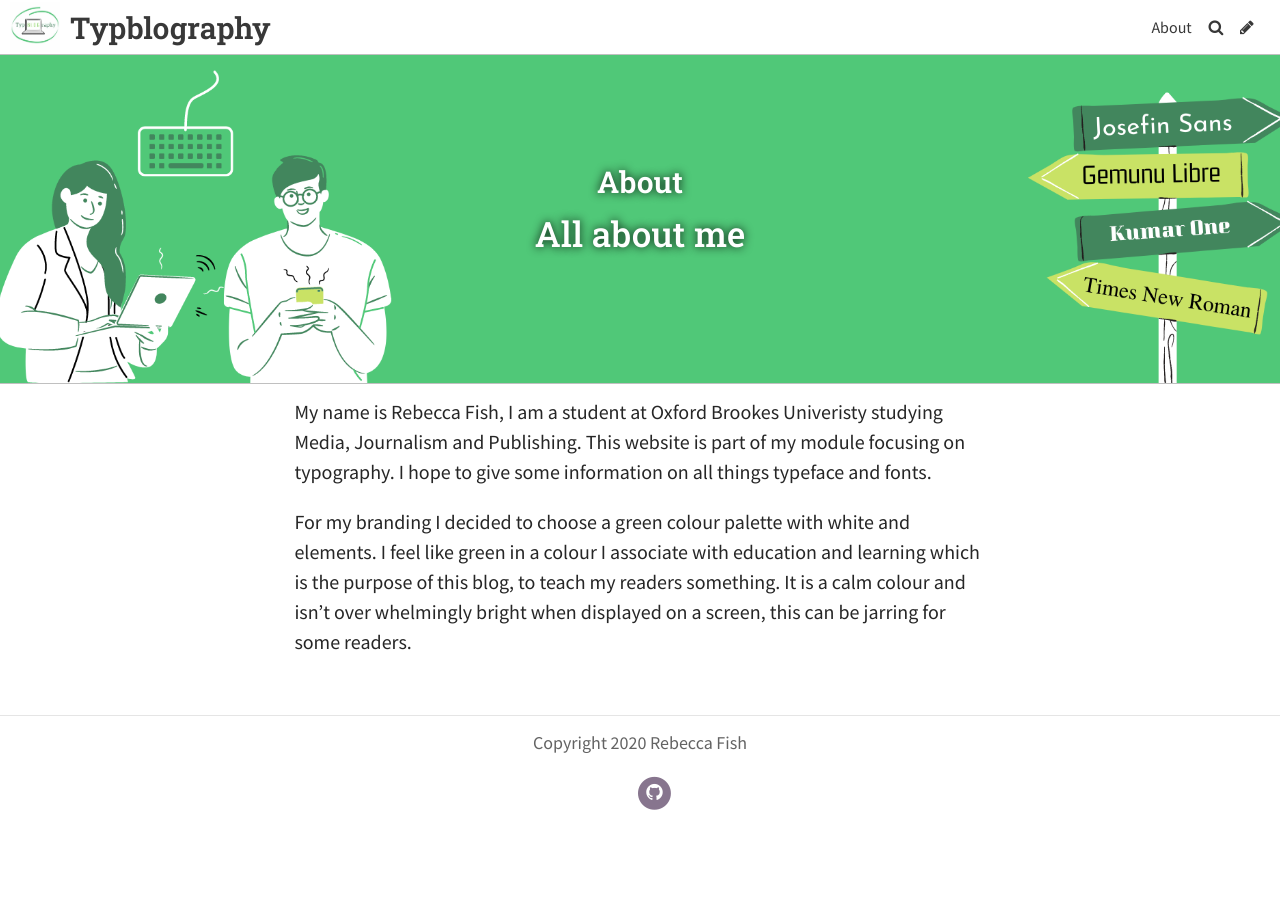
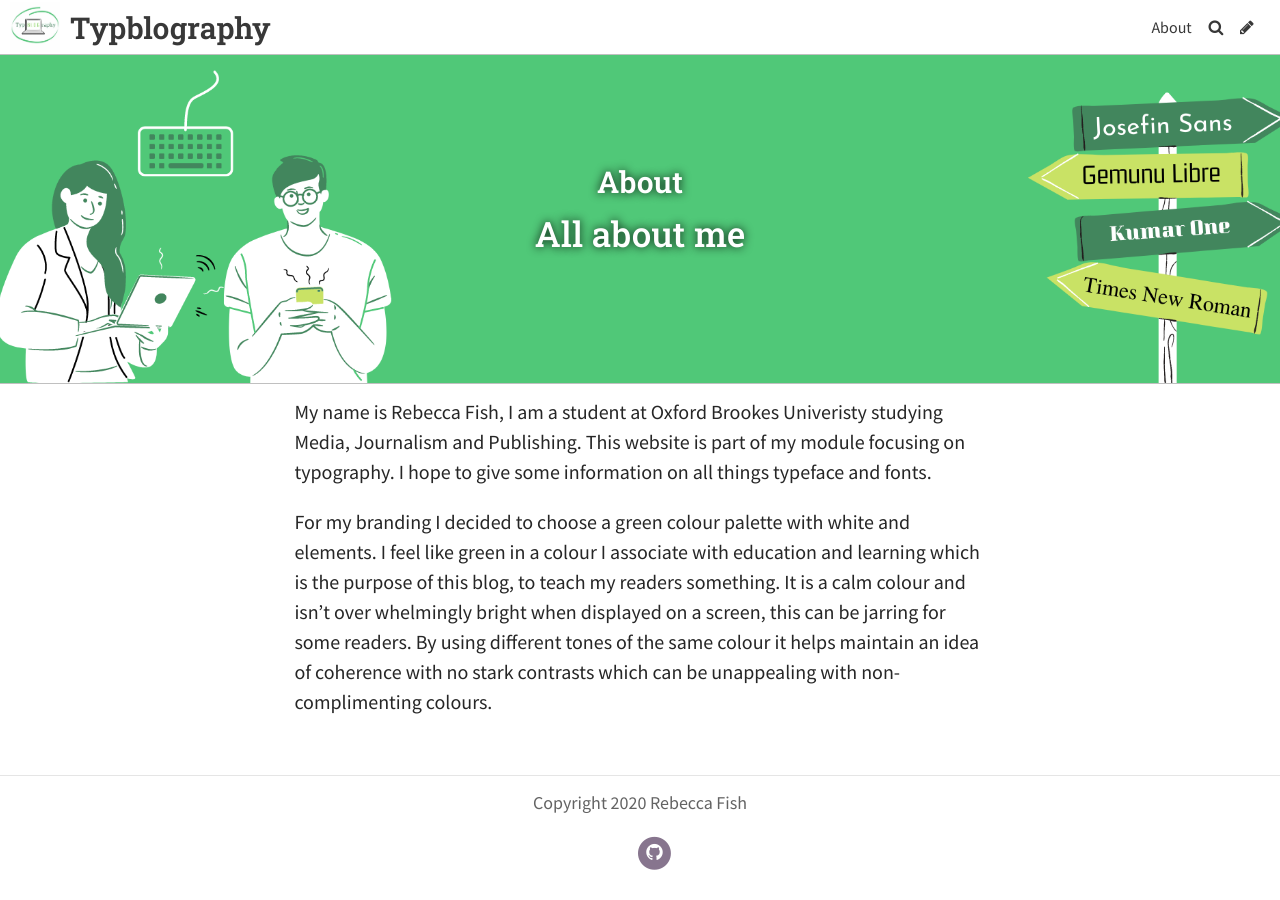
Before and after one commit to Beccy932/mybrookesblog, a Jekyll site: the page built from pages/about.md, in a window 1280 px wide. Built offline with Jekyll 4.4.1, drawn with Linux system fonts in a browser that asks for light colours; some web fonts are replaced.

Commit message:
Update Page “about”

```diff
--- a/pages/about.md
+++ b/pages/about.md
@@ -12,6 +12,4 @@
 ---
 My name is Rebecca Fish, I am a student at Oxford Brookes Univeristy studying Media, Journalism and Publishing. This website is part of my module focusing on typography. I hope to give some information on all things typeface and fonts.
 
-
-
-For my branding I decided to choose a green colour palette with white and elements. I feel like green in a colour I associate with education and learning which is the purpose of this blog, to teach my readers something. It is a calm colour and isn't over whelmingly bright when displayed on a screen, this can be jarring for some readers.
+For my branding I decided to choose a green colour palette with white and elements. I feel like green in a colour I associate with education and learning which is the purpose of this blog, to teach my readers something. It is a calm colour and isn't over whelmingly bright when displayed on a screen, this can be jarring for some readers. By using different tones of the same colour it helps maintain an idea of coherence with no stark contrasts which can be unappealing with non-complimenting colours.
```
